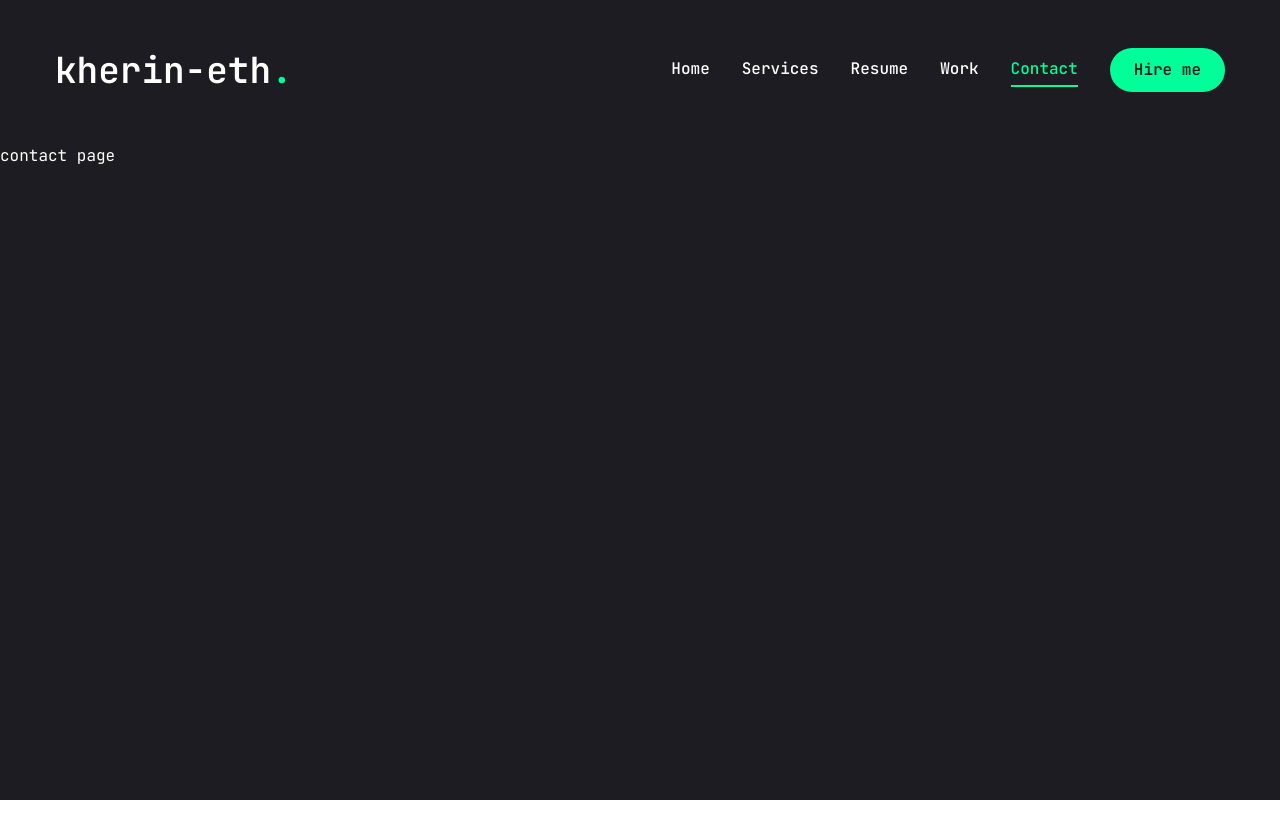
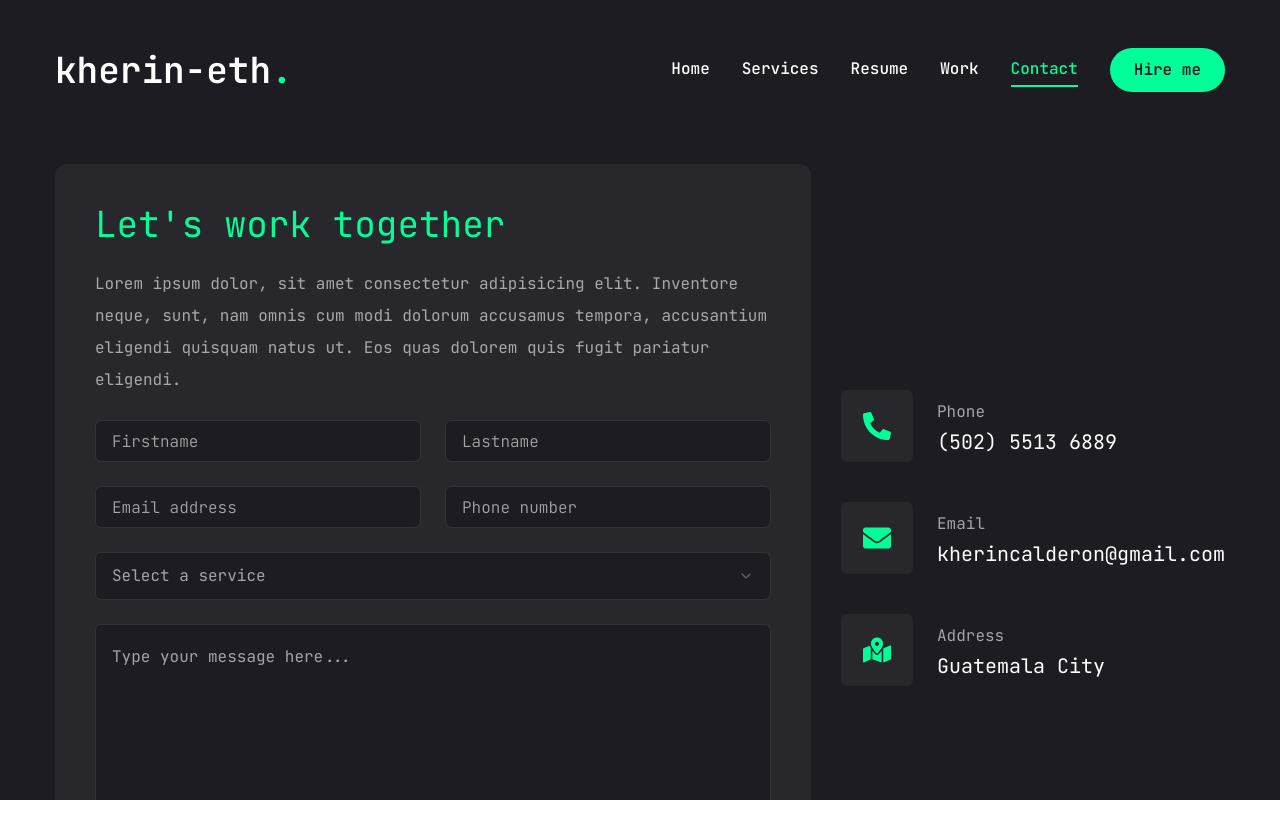
Before and after one commit to kherincalderon/kherin-portfolio, a Next.js app: page /contact in a window 1280 px wide. Shown: the top 838 px of the page. Before the commit the page ends 800 px from the top, so only its background shows below. Built offline with nearby package versions, Linux system fonts and the light colour scheme.

Commit message:
[add] contact page

```diff
--- a/app/contact/page.jsx
+++ b/app/contact/page.jsx
@@ -1,7 +1,120 @@
-import React from 'react';
+'use client';
+
+import { Button } from '@/components/ui/button';
+import { Input } from '@/components/ui/input';
+import { Textarea } from '@/components/ui/textarea';
+
+import {
+  Select,
+  SelectContent,
+  SelectGroup,
+  SelectItem,
+  SelectTrigger,
+  SelectValue,
+  SelectLabel,
+} from '@/components/ui/select';
+
+import { FaPhoneAlt, FaEnvelope, FaMapMarkedAlt } from 'react-icons/fa';
+
+import { motion } from 'framer-motion';
+
+const info = [
+  {
+    icon: <FaPhoneAlt />,
+    title: 'Phone',
+    description: '(502) 5513 6889',
+  },
+  {
+    icon: <FaEnvelope />,
+    title: 'Email',
+    description: 'kherincalderon@gmail.com',
+  },
+  {
+    icon: <FaMapMarkedAlt />,
+    title: 'Address',
+    description: 'Guatemala City',
+  },
+];
 
 const Contact = () => {
-  return <div>contact page</div>;
+  return (
+    <motion.section
+      initial={{ opacity: 0 }}
+      animate={{
+        opacity: 1,
+        transition: { delay: 2.4, duration: 0.4, ease: 'easeIn' },
+      }}
+      className="py-6"
+    >
+      <div className="container mx-auto">
+        <div className="flex flex-col xl:flex-row gap-[30px]">
+          {/* form */}
+          <div className="xl:h-[54%] order-2 xl:order-none">
+            <form className="flex flex-col gap-6 p-10 bg-[#27272c] rounded-xl">
+              <h3 className="text-4xl text-accent">Let's work together</h3>
+              <p className="text-white/60">
+                Lorem ipsum dolor, sit amet consectetur adipisicing elit.
+                Inventore neque, sunt, nam omnis cum modi dolorum accusamus
+                tempora, accusantium eligendi quisquam natus ut. Eos quas
+                dolorem quis fugit pariatur eligendi.
+              </p>
+              {/* input */}
+              <div className="grid grid-cols-1 md:grid-cols-2 gap-6">
+                <Input type="firstname" placeholder="Firstname" />
+                <Input type="lastname" placeholder="Lastname" />
+                <Input type="email" placeholder="Email address" />
+                <Input type="phone" placeholder="Phone number" />
+              </div>
+              {/* select */}
+              <Select>
+                <SelectTrigger className="w-full">
+                  <SelectValue placeholder="Select a service" />
+                </SelectTrigger>
+                <SelectContent>
+                  <SelectGroup>
+                    <SelectLabel>Select a service</SelectLabel>
+                    <SelectItem value="tech">Tech Leadership</SelectItem>
+                    <SelectItem value="web">Web Development</SelectItem>
+                    <SelectItem value="fintech">
+                      FinTech & Blockchain
+                    </SelectItem>
+                    <SelectItem value="ecommerce">E-Commerce</SelectItem>
+                  </SelectGroup>
+                </SelectContent>
+              </Select>
+              {/* textarea */}
+              <Textarea
+                className="h-[200px]"
+                placeholder="Type your message here..."
+              />
+              {/* btn */}
+              <Button size="lg" className="max-w-40">
+                Send message
+              </Button>
+            </form>
+          </div>
+          {/* info */}
+          <div className="flex-1 flex items-center xl:justify-end order-1 xl:order-none mb-8 xl:mb:0">
+            <ul className="flex flex-col gap-10">
+              {info.map((item, index) => {
+                return (
+                  <li key={index} className="flex items-center gap-6">
+                    <div className="w-[52px] h-[52px] xl:w-[72px] xl:h-[72px] bg-[#27272c] text-accent rounded-md flex items-center justify-center">
+                      <div className="text-[28px]">{item.icon}</div>
+                    </div>
+                    <div className="flex-1">
+                      <p className="text-white/60">{item.title}</p>
+                      <h3 className="text-xl">{item.description}</h3>
+                    </div>
+                  </li>
+                );
+              })}
+            </ul>
+          </div>
+        </div>
+      </div>
+    </motion.section>
+  );
 };
 
 export default Contact;
--- a/app/resume/page.jsx
+++ b/app/resume/page.jsx
@@ -28,7 +28,7 @@
   info: [
     {
       fielName: 'Name',
-      fieldValue: 'Kherin 👨🏻‍💻',
+      fieldValue: 'Kherin 🥷🏼',
     },
     {
       fielName: 'Phone',
--- a/components/ui/input.jsx
+++ b/components/ui/input.jsx
@@ -1,19 +1,20 @@
-import * as React from "react"
+import * as React from 'react';
 
-import { cn } from "@/lib/utils"
+import { cn } from '@/lib/utils';
 
 const Input = React.forwardRef(({ className, type, ...props }, ref) => {
   return (
-    (<input
+    <input
       type={type}
       className={cn(
-        "flex h-10 w-full rounded-md border border-slate-200 bg-white px-3 py-2 text-base ring-offset-white file:border-0 file:bg-transparent file:text-sm file:font-medium file:text-slate-950 placeholder:text-slate-500 focus-visible:outline-none focus-visible:ring-2 focus-visible:ring-slate-950 focus-visible:ring-offset-2 disabled:cursor-not-allowed disabled:opacity-50 md:text-sm dark:border-slate-800 dark:bg-slate-950 dark:ring-offset-slate-950 dark:file:text-slate-50 dark:placeholder:text-slate-400 dark:focus-visible:ring-slate-300",
+        'flex h-[40px] rounded-md border border-white/10 focus:border-accent font-light bg-primary px-4 py-5 text-base placeholder:text-white/60 outline-none',
         className
       )}
       ref={ref}
-      {...props} />)
+      {...props}
+    />
   );
-})
-Input.displayName = "Input"
+});
+Input.displayName = 'Input';
 
-export { Input }
+export { Input };
--- a/components/ui/select.jsx
+++ b/components/ui/select.jsx
@@ -1,94 +1,119 @@
-"use client"
+'use client';
 
-import * as React from "react"
-import * as SelectPrimitive from "@radix-ui/react-select"
-import { Check, ChevronDown, ChevronUp } from "lucide-react"
+import * as React from 'react';
+import * as SelectPrimitive from '@radix-ui/react-select';
+import { Check, ChevronDown, ChevronUp } from 'lucide-react';
 
-import { cn } from "@/lib/utils"
+import { cn } from '@/lib/utils';
 
-const Select = SelectPrimitive.Root
+const Select = SelectPrimitive.Root;
 
-const SelectGroup = SelectPrimitive.Group
+const SelectGroup = SelectPrimitive.Group;
 
-const SelectValue = SelectPrimitive.Value
+const SelectValue = SelectPrimitive.Value;
 
-const SelectTrigger = React.forwardRef(({ className, children, ...props }, ref) => (
+const SelectTrigger = React.forwardRef(
+  ({ className, children, ...props }, ref) => (
     <SelectPrimitive.Trigger
       ref={ref}
       className={cn(
-      "flex h-10 w-full items-center justify-between rounded-md border border-slate-200 bg-white px-3 py-2 text-sm ring-offset-white placeholder:text-slate-500 focus:outline-none focus:ring-2 focus:ring-slate-950 focus:ring-offset-2 disabled:cursor-not-allowed disabled:opacity-50 [&>span]:line-clamp-1 dark:border-slate-800 dark:bg-slate-950 dark:ring-offset-slate-950 dark:placeholder:text-slate-400 dark:focus:ring-slate-300",
+        'flex h-[48px] w-full items-center justify-between rounded-md border border-white/10 bg-primary px-4 py-5 text-base text-white/60 placeholder:text-white/10 focus:border-accent outline-none',
         className
       )}
-    {...props}>
+      {...props}
+    >
       {children}
       <SelectPrimitive.Icon asChild>
         <ChevronDown className="h-4 w-4 opacity-50" />
       </SelectPrimitive.Icon>
     </SelectPrimitive.Trigger>
-))
-SelectTrigger.displayName = SelectPrimitive.Trigger.displayName
+  )
+);
+SelectTrigger.displayName = SelectPrimitive.Trigger.displayName;
 
-const SelectScrollUpButton = React.forwardRef(({ className, ...props }, ref) => (
+const SelectScrollUpButton = React.forwardRef(
+  ({ className, ...props }, ref) => (
     <SelectPrimitive.ScrollUpButton
       ref={ref}
-    className={cn("flex cursor-default items-center justify-center py-1", className)}
-    {...props}>
+      className={cn(
+        'flex cursor-default items-center justify-center py-1',
+        className
+      )}
+      {...props}
+    >
       <ChevronUp className="h-4 w-4" />
     </SelectPrimitive.ScrollUpButton>
-))
-SelectScrollUpButton.displayName = SelectPrimitive.ScrollUpButton.displayName
+  )
+);
+SelectScrollUpButton.displayName = SelectPrimitive.ScrollUpButton.displayName;
 
-const SelectScrollDownButton = React.forwardRef(({ className, ...props }, ref) => (
+const SelectScrollDownButton = React.forwardRef(
+  ({ className, ...props }, ref) => (
     <SelectPrimitive.ScrollDownButton
       ref={ref}
-    className={cn("flex cursor-default items-center justify-center py-1", className)}
-    {...props}>
+      className={cn(
+        'flex cursor-default items-center justify-center py-1',
+        className
+      )}
+      {...props}
+    >
       <ChevronDown className="h-4 w-4" />
     </SelectPrimitive.ScrollDownButton>
-))
+  )
+);
 SelectScrollDownButton.displayName =
-  SelectPrimitive.ScrollDownButton.displayName
+  SelectPrimitive.ScrollDownButton.displayName;
 
-const SelectContent = React.forwardRef(({ className, children, position = "popper", ...props }, ref) => (
+const SelectContent = React.forwardRef(
+  ({ className, children, position = 'popper', ...props }, ref) => (
     <SelectPrimitive.Portal>
       <SelectPrimitive.Content
         ref={ref}
         className={cn(
-        "relative z-50 max-h-96 min-w-[8rem] overflow-hidden rounded-md border border-slate-200 bg-white text-slate-950 shadow-md data-[state=open]:animate-in data-[state=closed]:animate-out data-[state=closed]:fade-out-0 data-[state=open]:fade-in-0 data-[state=closed]:zoom-out-95 data-[state=open]:zoom-in-95 data-[side=bottom]:slide-in-from-top-2 data-[side=left]:slide-in-from-right-2 data-[side=right]:slide-in-from-left-2 data-[side=top]:slide-in-from-bottom-2 dark:border-slate-800 dark:bg-slate-950 dark:text-slate-50",
-        position === "popper" &&
-          "data-[side=bottom]:translate-y-1 data-[side=left]:-translate-x-1 data-[side=right]:translate-x-1 data-[side=top]:-translate-y-1",
+          'relative z-50 max-h-96 min-w-[8rem] overflow-hidden rounded-md border border-white/10 bg-primary text-white shadow-md data-[state=open]:animate-in data-[state=closed]:animate-out data-[state=closed]:fade-out-0 data-[state=open]:fade-in-0 data-[state=closed]:zoom-out-95 data-[state=open]:zoom-in-95 data-[side=bottom]:slide-in-from-top-2 data-[side=left]:slide-in-from-right-2 data-[side=right]:slide-in-from-left-2 data-[side=top]:slide-in-from-bottom-2 dark:border-slate-800 dark:bg-slate-950 dark:text-slate-50',
+          position === 'popper' &&
+            'data-[side=bottom]:translate-y-1 data-[side=left]:-translate-x-1 data-[side=right]:translate-x-1 data-[side=top]:-translate-y-1',
           className
         )}
         position={position}
-      {...props}>
+        {...props}
+      >
         <SelectScrollUpButton />
         <SelectPrimitive.Viewport
-        className={cn("p-1", position === "popper" &&
-          "h-[var(--radix-select-trigger-height)] w-full min-w-[var(--radix-select-trigger-width)]")}>
+          className={cn(
+            'p-1',
+            position === 'popper' &&
+              'h-[var(--radix-select-trigger-height)] w-full min-w-[var(--radix-select-trigger-width)]'
+          )}
+        >
           {children}
         </SelectPrimitive.Viewport>
         <SelectScrollDownButton />
       </SelectPrimitive.Content>
     </SelectPrimitive.Portal>
-))
-SelectContent.displayName = SelectPrimitive.Content.displayName
+  )
+);
+SelectContent.displayName = SelectPrimitive.Content.displayName;
 
 const SelectLabel = React.forwardRef(({ className, ...props }, ref) => (
   <SelectPrimitive.Label
     ref={ref}
-    className={cn("py-1.5 pl-8 pr-2 text-sm font-semibold", className)}
-    {...props} />
-))
-SelectLabel.displayName = SelectPrimitive.Label.displayName
+    className={cn('py-1.5 pl-8 pr-2 text-sm font-semibold', className)}
+    {...props}
+  />
+));
+SelectLabel.displayName = SelectPrimitive.Label.displayName;
 
-const SelectItem = React.forwardRef(({ className, children, ...props }, ref) => (
+const SelectItem = React.forwardRef(
+  ({ className, children, ...props }, ref) => (
     <SelectPrimitive.Item
       ref={ref}
       className={cn(
-      "relative flex w-full cursor-default select-none items-center rounded-sm py-1.5 pl-8 pr-2 text-sm outline-none focus:bg-slate-100 focus:text-slate-900 data-[disabled]:pointer-events-none data-[disabled]:opacity-50 dark:focus:bg-slate-800 dark:focus:text-slate-50",
+        'relative flex w-full cursor-default select-none items-center rounded-sm py-1.5 pl-8 pr-2 text-sm outline-none focus:bg-accent focus:text-primary data-[disabled]:pointer-events-none data-[disabled]:opacity-50 dark:focus:bg-slate-800 dark:focus:text-slate-50',
         className
       )}
-    {...props}>
+      {...props}
+    >
       <span className="absolute left-2 flex h-3.5 w-3.5 items-center justify-center">
         <SelectPrimitive.ItemIndicator>
           <Check className="h-4 w-4" />
@@ -97,16 +122,18 @@
 
       <SelectPrimitive.ItemText>{children}</SelectPrimitive.ItemText>
     </SelectPrimitive.Item>
-))
-SelectItem.displayName = SelectPrimitive.Item.displayName
+  )
+);
+SelectItem.displayName = SelectPrimitive.Item.displayName;
 
 const SelectSeparator = React.forwardRef(({ className, ...props }, ref) => (
   <SelectPrimitive.Separator
     ref={ref}
-    className={cn("-mx-1 my-1 h-px bg-slate-100 dark:bg-slate-800", className)}
-    {...props} />
-))
-SelectSeparator.displayName = SelectPrimitive.Separator.displayName
+    className={cn('-mx-1 my-1 h-px bg-slate-100 dark:bg-slate-800', className)}
+    {...props}
+  />
+));
+SelectSeparator.displayName = SelectPrimitive.Separator.displayName;
 
 export {
   Select,
@@ -119,4 +146,4 @@
   SelectSeparator,
   SelectScrollUpButton,
   SelectScrollDownButton,
-}
+};
--- a/components/ui/textarea.jsx
+++ b/components/ui/textarea.jsx
@@ -1,18 +1,19 @@
-import * as React from "react"
+import * as React from 'react';
 
-import { cn } from "@/lib/utils"
+import { cn } from '@/lib/utils';
 
 const Textarea = React.forwardRef(({ className, ...props }, ref) => {
   return (
-    (<textarea
+    <textarea
       className={cn(
-        "flex min-h-[80px] w-full rounded-md border border-slate-200 bg-white px-3 py-2 text-base ring-offset-white placeholder:text-slate-500 focus-visible:outline-none focus-visible:ring-2 focus-visible:ring-slate-950 focus-visible:ring-offset-2 disabled:cursor-not-allowed disabled:opacity-50 md:text-sm dark:border-slate-800 dark:bg-slate-950 dark:ring-offset-slate-950 dark:placeholder:text-slate-400 dark:focus-visible:ring-slate-300",
+        'flex min-h-[80px] w-full rounded-md border border-white/10 bg-primary px-4 py-5 text-base placeholder:text-white/60 focus-visible:outline-none focus-visible:ring-1 focus-visible:ring-accent focus-visible:ring-offset-0 disabled:cursor-not-allowedn disabled:opacity-50',
         className
       )}
       ref={ref}
-      {...props} />)
+      {...props}
+    />
   );
-})
-Textarea.displayName = "Textarea"
+});
+Textarea.displayName = 'Textarea';
 
-export { Textarea }
+export { Textarea };
```
Lines whose indentation alone changed are shown as unchanged.
